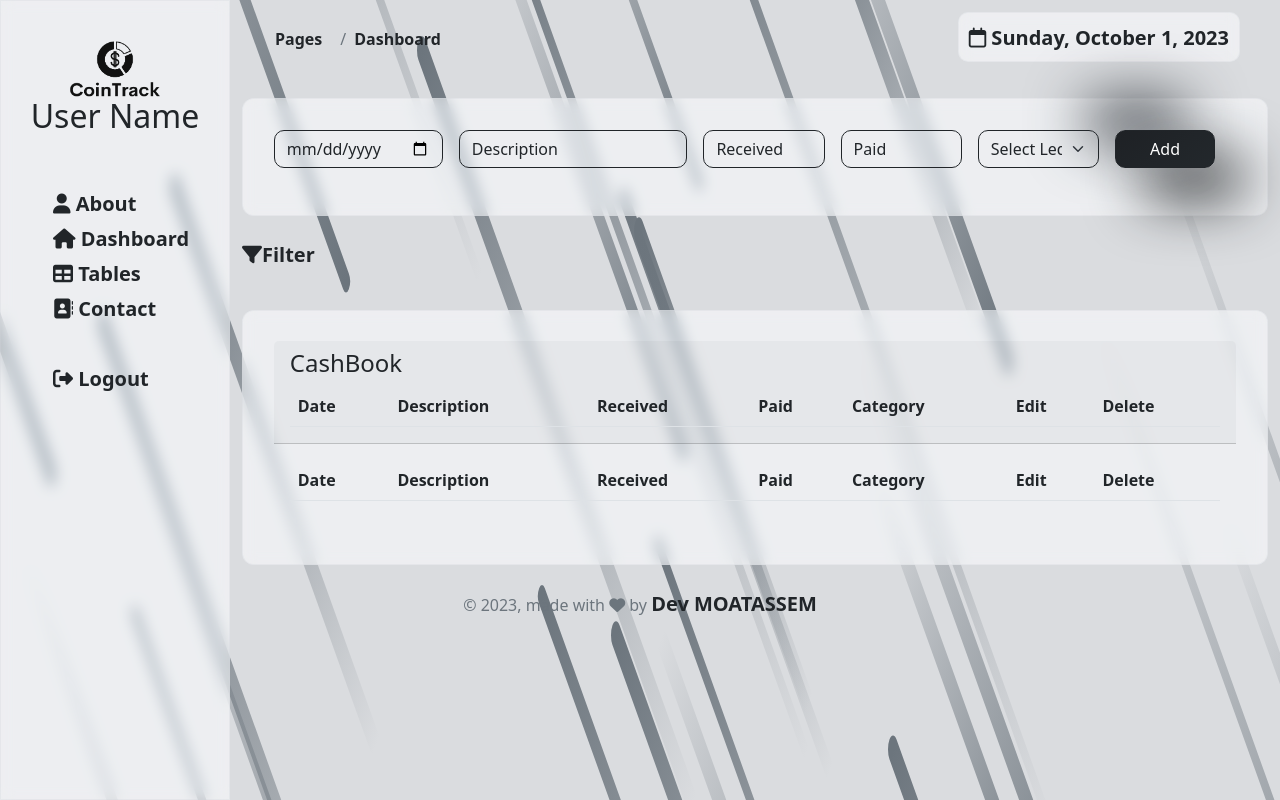
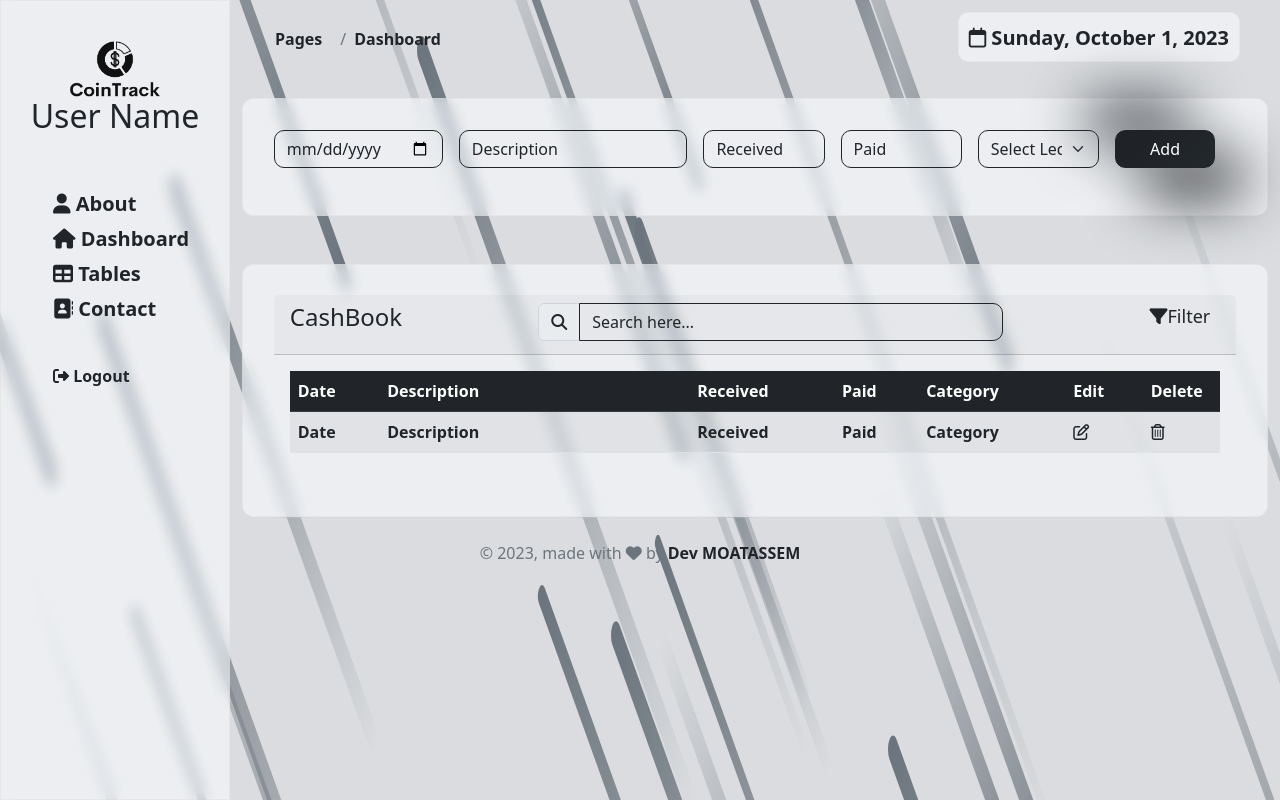
Before and after one commit to devmoatassem/CoinTrack, a Flask app: page /table in a window 1280 px wide. Run offline with Flask 3, Linux system fonts and the light colour scheme; the visitor is signed in with stand-in values (Sample User, id 1); lists and menus that the app fills with data are empty.

Commit message:
table page design completed

```diff
--- a/static/css/dashcss.css
+++ b/static/css/dashcss.css
@@ -53,8 +53,7 @@ body{
     white-space: nowrap;
 
 } */
-a{
-    text-decoration: none;
+.sidebar-nav-links{
     color: black;
     font-size: 20px;
 }
@@ -73,6 +72,9 @@ li{
 
 a:hover{
     color: white;
+    background-color: #212529;
+    padding: 5px;
+    border-radius: 5px;
 
 }
 
@@ -94,3 +96,11 @@ a:hover{
 .copyright{
     color: black;
 }
+
+.table-heading{
+    display: flex;
+    justify-content: space-between;
+}
+a{
+    text-decoration: none;
+}
--- a/static/css/mainstyles.css
+++ b/static/css/mainstyles.css
@@ -119,3 +119,11 @@ input:focus {
 
 
 /* /////////////////////////////////////////////////// */
+
+
+.filter-button{
+    font-size: 18px;
+    padding: 10px;
+    font-weight: 500;
+
+}
--- a/templates/layout.html
+++ b/templates/layout.html
@@ -36,7 +36,7 @@
                       <h2>User Name</h2>
                     </div>
                   </div>
-                  <ul class="sidenav text-sm mb-0 text-capitalize font-weight-bold" >
+                  <ul class="sidenav text-sm mb-0 text-capitalize font-weight-bold sidebar-nav-links" >
                     <li>
                       <a href="/dashboard">
                         <span class="icon"><i class="fa fa-user"></i></span>
--- a/templates/table.html
+++ b/templates/table.html
@@ -43,47 +43,114 @@
       </div>
     </div>
   </div>
+
   <div class="row mt-4">
     <div class="mb-xl-0 mb-4">
-      <p>
-        <a class="" data-bs-toggle="collapse" href="#collapseExample" role="button" aria-expanded="false" aria-controls="collapseExample">
-          <i class="fa-solid fa-filter"></i>Filter
-        </a>
-      </p>
-      <div class="collapse blured-background" id="collapseExample">
+      <div class="collapse " id="collapseExample">
         <div class="card">
-          Some placeholder content for the collapse component. This panel is hidden by default but revealed when the user activates the relevant trigger.
+          <form>
+            <div class="row g-3">
+              <div class="col">
+                <select class="form-select form-control">
+                  <option selected disabled>Month</option>
+                  <option value="1">One</option>
+                  <option value="2">Two</option>
+                  <option value="3">Three</option>
+                </select>
+
+              </div>
+              <div class="col">
+                <select class="form-select form-control">
+                  <option selected disabled>Day</option>
+                  <option value="1">One</option>
+                  <option value="2">Two</option>
+                  <option value="3">Three</option>
+                </select>
+
+              </div>
+              <div class="col">
+                <select class="form-select form-control">
+                  <option selected disabled>Year</option>
+                  <option value="1">One</option>
+                  <option value="2">Two</option>
+                  <option value="3">Three</option>
+                </select>
+
+              </div>
+              <div class="col">
+                <select class="form-select form-control">
+                  <option selected disabled>Payment</option>
+                  <option value="1">One</option>
+                  <option value="2">Two</option>
+                  <option value="3">Three</option>
+                </select>
+
+              </div>
+              <div class="col">
+                <select class="form-select form-control">
+                  <option selected disabled>Select Ledger</option>
+                  <option value="1">One</option>
+                  <option value="2">Two</option>
+                  <option value="3">Three</option>
+                </select>
+
+              </div>
+              <div class="col">
+                <button type="submit" class="btn btn-dark mb-3" style="max-width: 0px;">Filter</button>
+              </div>
+            </div>
+          </form>
         </div>
       </div>
+
     </div>
   </div>
+
   <div class="row mt-4">
       <div class="">
           <div class="card z-index-2 blured-background">
-            <div class="card-header pb-0">
-              <h4>CashBook</h4>
-              <table class="table">
-                  <tr>
-                    <th>Date</th>
-                    <th>Description</th>
-                    <th>Received</th>
-                    <th>Paid</th>
-                    <th>Category</th>
-                    <th>Edit</th>
-                    <th>Delete</th>
-                  </tr>
-              </table>
+            <div class="card-header ">
+              <div class="table-heading">
+                <h4>CashBook</h4>
+                <div class="col-lg-6">
+                  <div class="input-group">
+                    <span class="input-group-text text-body"><i class="fas fa-search" aria-hidden="true"></i></span>
+                    <input type="text" class="form-control" placeholder="Search here...">
+                  </div>
+                </div>
+              <p>
+                <a class="filter-button" data-bs-toggle="collapse" href="#collapseExample" role="button" aria-expanded="false" aria-controls="collapseExample">
+                  <i class="fa-solid fa-filter"></i>Filter
+                </a>
+              </p>
+
+
+
+              </div>
+
+
             </div>
             <div class="card-body p-3">
-              <table class="table">
+              <table class="table table-striped ">
+                <thead class="table-dark">
+                  <!-- <tr> -->
+                    <th>Date</th>
+                    <th class="col-lg-4">Description</th>
+                    <th class="col">Received</th>
+                    <th class="col">Paid</th>
+                    <th class="col">Category</th>
+                    <th class="col-lg-1">Edit</th>
+                    <th class="col-lg-1">Delete</th>
+                  <!-- </tr> -->
+                </thead>
                 <tr>
                   <th>Date</th>
                   <th>Description</th>
                   <th>Received</th>
                   <th>Paid</th>
                   <th>Category</th>
-                  <th>Edit</th>
-                  <th>Delete</th>
+                  <th><a href=""><i class="fa-regular fa-pen-to-square"></i></a></th>
+                  <th><a href=""><i class="fa-regular fa-trash-can"></i></a></th>
                 </tr>
             </table>
             </div>
```
Also changed, not shown: 1 other file.
